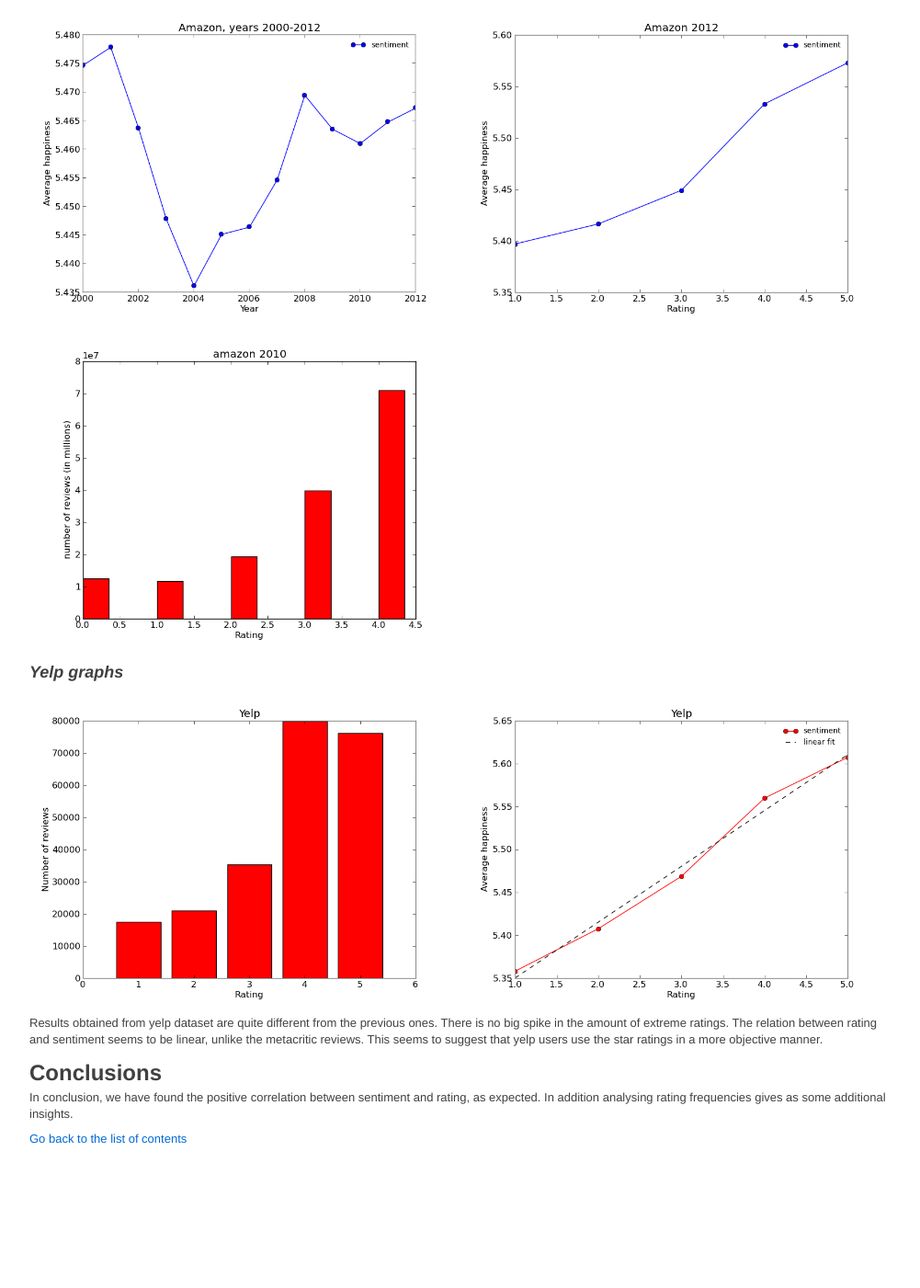
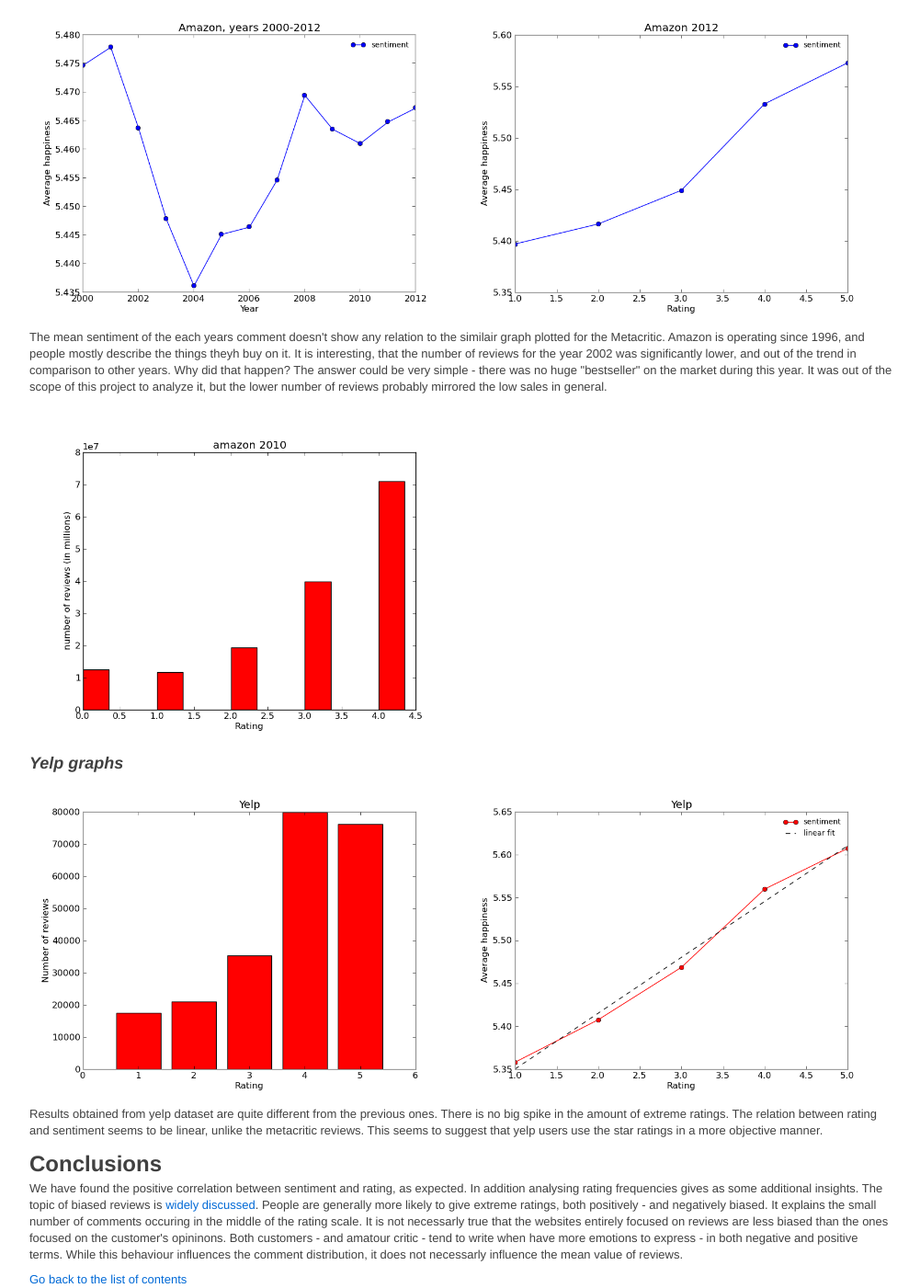
Before and after one commit to BogdanSorlea/SentimentAnalysisSDM, a plain HTML site: page website/sentiment.html in a window 1280 px wide. Shown: the part 3013-4414 px from the top of the page at 92% size, without its empty margins (138-1139 px from the left). Before the commit the page ends 4261 px from the top, so only its background shows below. Drawn offline with Linux system fonts and the light colour scheme.

Commit message:
updated website

```diff
--- a/website/sentiment.html
+++ b/website/sentiment.html
@@ -70,6 +70,8 @@
         <p>The results found while analysing the Amazon data set are very similar to the previous ones.</p>
         <img src="images/amazonTotal.png" alt="Smiley face" height="350">
         <img src="images/amazon_2012.png" alt="Smiley face" height="350">
+		<p>The mean sentiment of the each years comment doesn't show any relation to the similair graph plotted for the Metacritic. Amazon is operating since 1996, and people mostly describe the things theyh buy on it. It is interesting, that the number of reviews for the year 2002 was significantly lower, and out of the trend in comparison to other years. Why did that happen? The answer could be very simple - there was no huge "bestseller" on the market during this year. It was out of the scope of this project to analyze it, but the lower number of reviews probably mirrored the low sales in general. </p>
+
         <br/>
         <img src="images/amazon_2010_counts.png" alt="Smiley face" height="350">
         <h3><i>Yelp graphs</i></h3>
@@ -77,7 +79,7 @@
         <img src="images/YelpSentiment.png" alt="Smiley face" height="350">
         <p>Results obtained from yelp dataset are quite different from the previous ones. There is no big spike in the amount of extreme ratings. The relation between rating and sentiment seems to be linear, unlike the metacritic reviews. This seems to suggest that yelp users use the star ratings in a more objective manner.
         <h2 id="6">Conclusions</h2>
-        <p>In conclusion, we have found the positive correlation between sentiment and rating, as expected. In addition analysing rating frequencies gives as some additional insights.</p>
+        <p>We have found the positive correlation between sentiment and rating, as expected. In addition analysing rating frequencies gives as some additional insights. The topic of biased reviews is <a href="http://indieebooks.wordpress.com/2012/02/04/when-the-credibility-of-book-reviews-comes-into-question-part-3/">widely discussed</a>. People are generally more likely to give extreme ratings, both positively - and negatively biased. It explains the small number of comments occuring in the middle of the rating scale. It is not necessarly true that the websites entirely focused on reviews are less biased than the ones focused on the customer's opininons. Both customers - and amatour critic - tend to write when have more emotions to express - in both negative and positive terms. While this behaviour influences the comment distribution, it does not necessarly influence the mean value of reviews.  </p>
         <a href="index.html">Go back to the list of contents</a>
 
 
```
